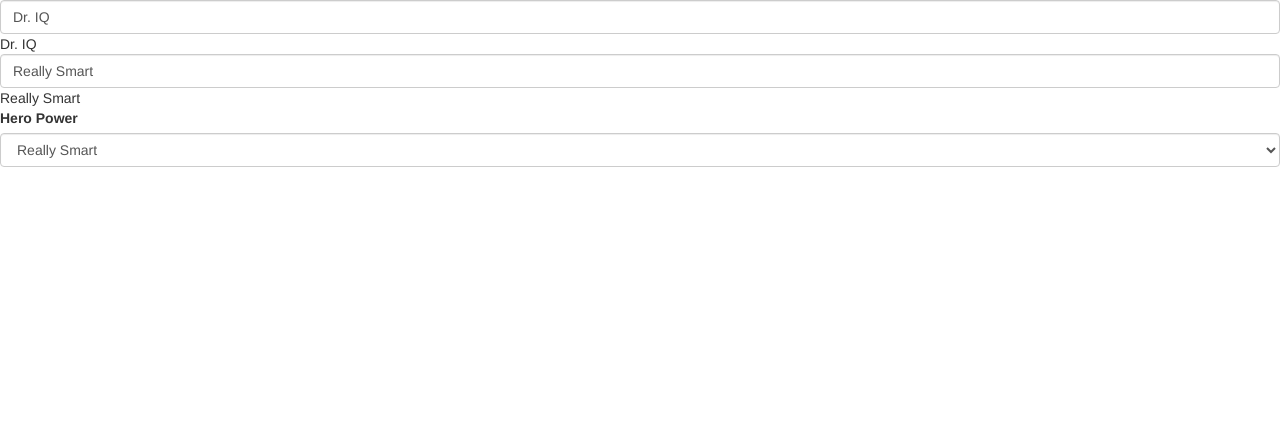
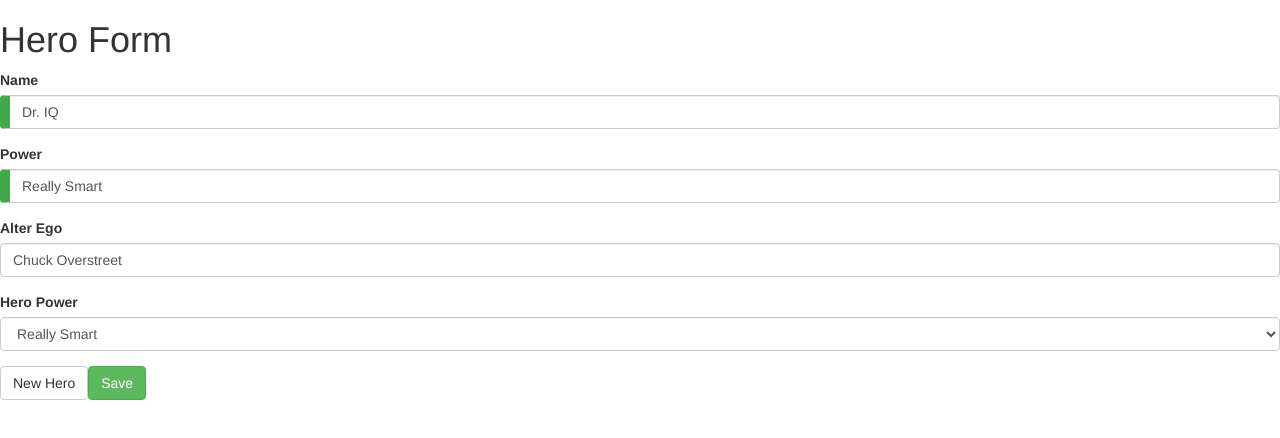
Before and after one commit to Git290234/angular-ivy-plyiep, an Angular app: page / in a window 1280 px wide. Shown: the top 438 px of the page. Built offline with nearby package versions, Linux system fonts and the light colour scheme.

Commit message:
Create the form for the Hero. Created Required Fields. Created Submit Button. Create Edit Table with edit button.

```diff
--- a/src/app/hero-form/hero-form.component.html
+++ b/src/app/hero-form/hero-form.component.html
@@ -1,4 +1,9 @@
+<div ckass="container">
+  <div [hidden]="submitted">
+    <h1>Hero Form</h1>
+    <form (ngSubmit)="onSubmit()" #heroForm="ngForm">
       <div class="form-group">
+        <label for="name">Name</label>
         <input
           type="text"
           class="form-control"
@@ -6,8 +11,15 @@
           required
           [(ngModel)]="model.name"
           name="name"
+          #name="ngModel"
         />
-  {{ model.name }}
+        <div [hidden]="name.valid || name.pristine" class="alert alert-danger">
+          Name is required
+        </div>
+      </div>
+
+      <div class="form-group">
+        <label for="name">Power</label>
         <input
           type="text"
           class="form-control"
@@ -15,12 +27,69 @@
           required
           [(ngModel)]="model.power"
           name="power"
+          #power="ngModel"
         />
+        <div
+          [hidden]="power.valid || power.pristine"
+          class="alert alert-danger"
+        >
+          Power is required
+        </div>
+      </div>
 
-  {{ model.power }}
-  <br />
+      <div class="form-group">
+        <label for="alterEgo">Alter Ego</label>
+        <input
+          type="text"
+          class="form-control"
+          id="alterEgo"
+          [(ngModel)]="model.alterEgo"
+          name="alterEgo"
+          #alterEgo="ngModel"
+        />
+      </div>
+
+      <div class="form-group">
         <label for="power">Hero Power</label>
         <select class="form-control" id="power" required>
           <option *ngFor="let pow of powers" [value]="pow">{{ pow }}</option>
         </select>
       </div>
+
+      <button
+        type="button"
+        class="btn btn-default"
+        (click)="newHero(); heroForm.reset()"
+      >
+        New Hero
+      </button>
+      <button
+        type="submit"
+        class="btn btn-success"
+        [disabled]="!heroForm.form.valid"
+      >
+        Save
+      </button>
+    </form>
+  </div>
+
+  <div [hidden]="!submitted">
+    <h2> You submitted the following:</h2>
+    <div class="row">
+        <div class="col-xs-3">Name</div>
+        <div class="col-xs-9"> {{ model.name }} </div>
+    </div>
+    <div class="row">
+      <div class="col-xs-3">Alter Ego</div>
+      <div class="col-xs-9">{{ model.alterEgo }}</div>
+    </div>
+    <div class="row">
+      <div class="col-xs-3">Power</div>
+      <div class="col-xs-9">{{model.power }}</div>
+    </div>
+    <br>
+    <button type="button" class="btn btn-primary" (click)="submitted=false">Edit</button>
+  </div>
+
+  <!-- <form #heroForm="ngForm"> -->
+</div>
--- a/src/app/hero-form/hero-form.component.ts
+++ b/src/app/hero-form/hero-form.component.ts
@@ -5,17 +5,21 @@ import { Hero } from '../hero';
 @Component({
   selector: 'app-hero-form',
   templateUrl: './hero-form.component.html',
-  styleUrls: ['./hero-form.component.css']
+  styleUrls: ['./hero-form.component.css'],
 })
 export class HeroFormComponent {
-
-  powers = ['Really Smart', 'Super Flexible',
-            'Super Hot', 'Weather Changer'];
+  powers = ['Really Smart', 'Super Flexible', 'Super Hot', 'Weather Changer'];
 
   model = new Hero(18, 'Dr. IQ', this.powers[0], 'Chuck Overstreet');
 
   submitted = false;
 
-  onSubmit() { this.submitted = true; }
+  onSubmit() {
+    this.submitted = true;
+    console.log('The Hero was saved!');
+  }
 
+  newHero() {
+    this.model = new Hero(42, '', '');
+  }
 }
--- /dev/null
+++ b/src/assets/forms.css
@@ -0,0 +1,8 @@
+.ng-valid[required],
+.ng-valid.required {
+  border-left: 10px solid #42a948; /* green */
+}
+
+.ng-invalid:not(form) {
+  border-left: 10px solid #a94442; /* red */
+}
--- a/src/index.html
+++ b/src/index.html
@@ -1 +1,2 @@
+<link rel="stylesheet" href="assets/forms.css" />
 <my-app>loading</my-app>
```
Lines whose indentation alone changed are shown as unchanged.
